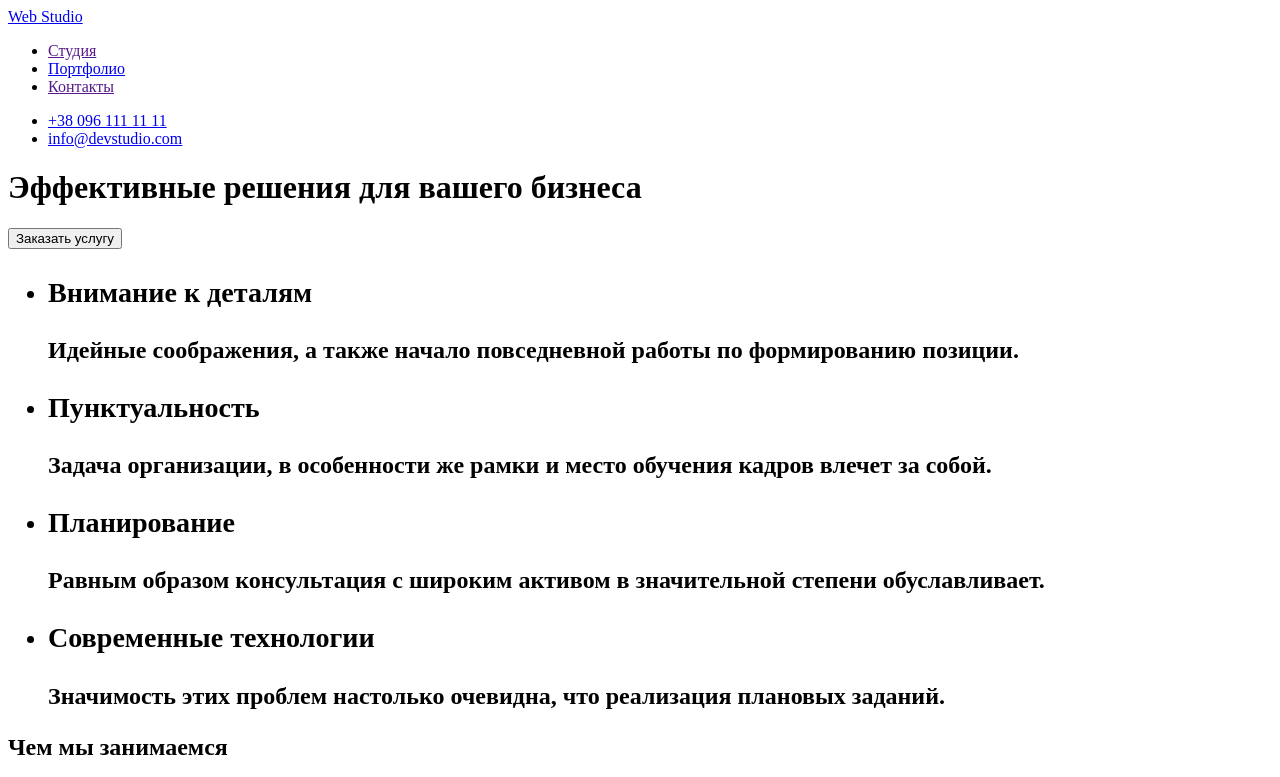
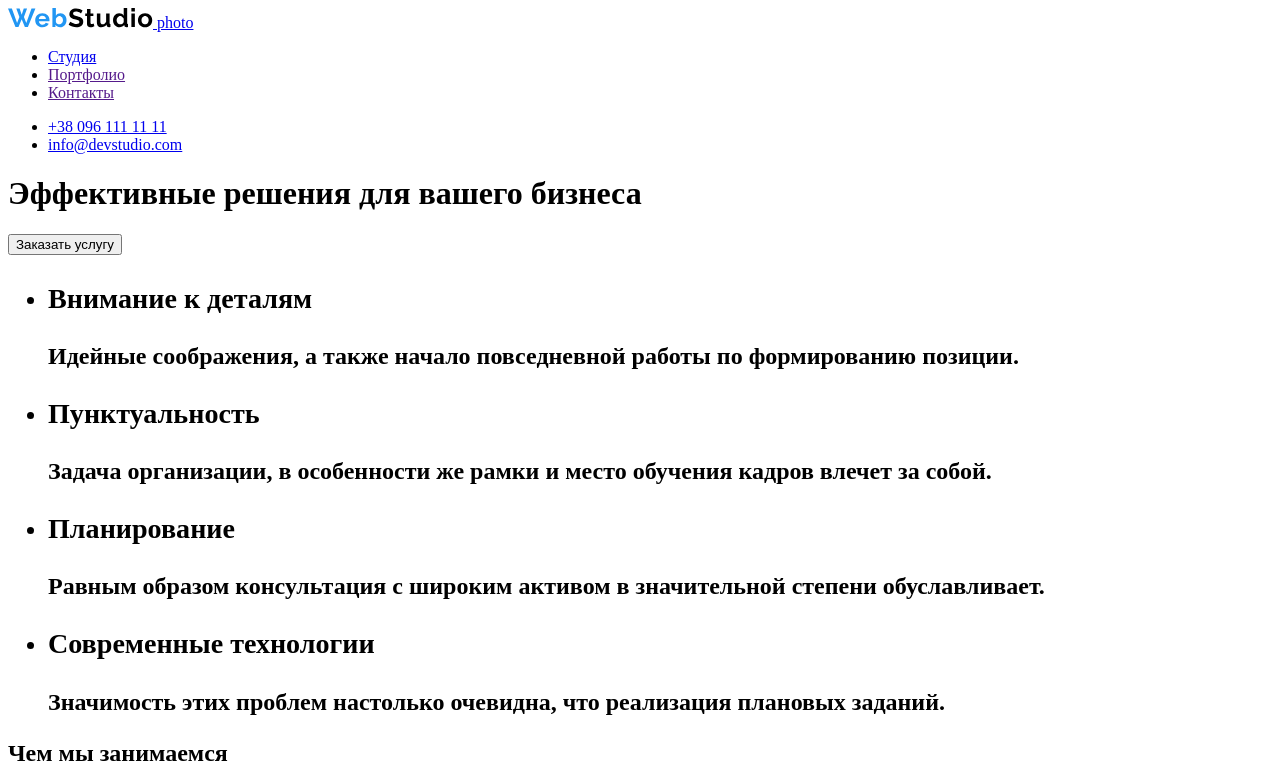
Before and after one commit to Konurbaeva/goit-markup-hw-02, a plain HTML site: page index.html in a window 1280 px wide. Shown: the top 777 px of the page. Drawn offline with Linux system fonts and the light colour scheme.

Commit message:
copied header from portfolio to index

```diff
--- a/index.html
+++ b/index.html
@@ -13,19 +13,36 @@
     <link rel="stylesheet" href="./css/styles.css" />
   </head>
   <body>
-    <header>
+    <header class="header">
       <nav>
-        <a href="/" lang="en">Web Studio</a>
+        <a href="./index.html" class="logo">
+          <img src="./images/logo.svg" alt="Логотип компании" />
+          photo
+        </a>
 
-        <ul>
-          <li><a href="">Студия</a></li>
-          <li><a href="./portfolio.html">Портфолио</a></li>
-          <li><a href="">Контакты</a></li>
+        <ul class="header-list list">
+          <li class="header-item">
+            <a href="./index.html" class="header-link link current">Студия</a>
+          </li>
+          <li class="header-item">
+            <a href="" class="header-link link">Портфолио</a>
+          </li>
+          <li class="header-item">
+            <a href="" class="header-link link">Контакты</a>
+          </li>
         </ul>
       </nav>
       <ul>
-        <li><a href="tel:+380961111111">+38 096 111 11 11</a></li>
-        <li><a href="mailto:info@devstudio.com">info@devstudio.com</a></li>
+        <li>
+          <a class="header-tel-link link" href="tel:+380961111111"
+            >+38 096 111 11 11</a
+          >
+        </li>
+        <li>
+          <a class="header-email-link link" href="mailto:info@devstudio.com"
+            >info@devstudio.com</a
+          >
+        </li>
       </ul>
     </header>
     <main>
```
